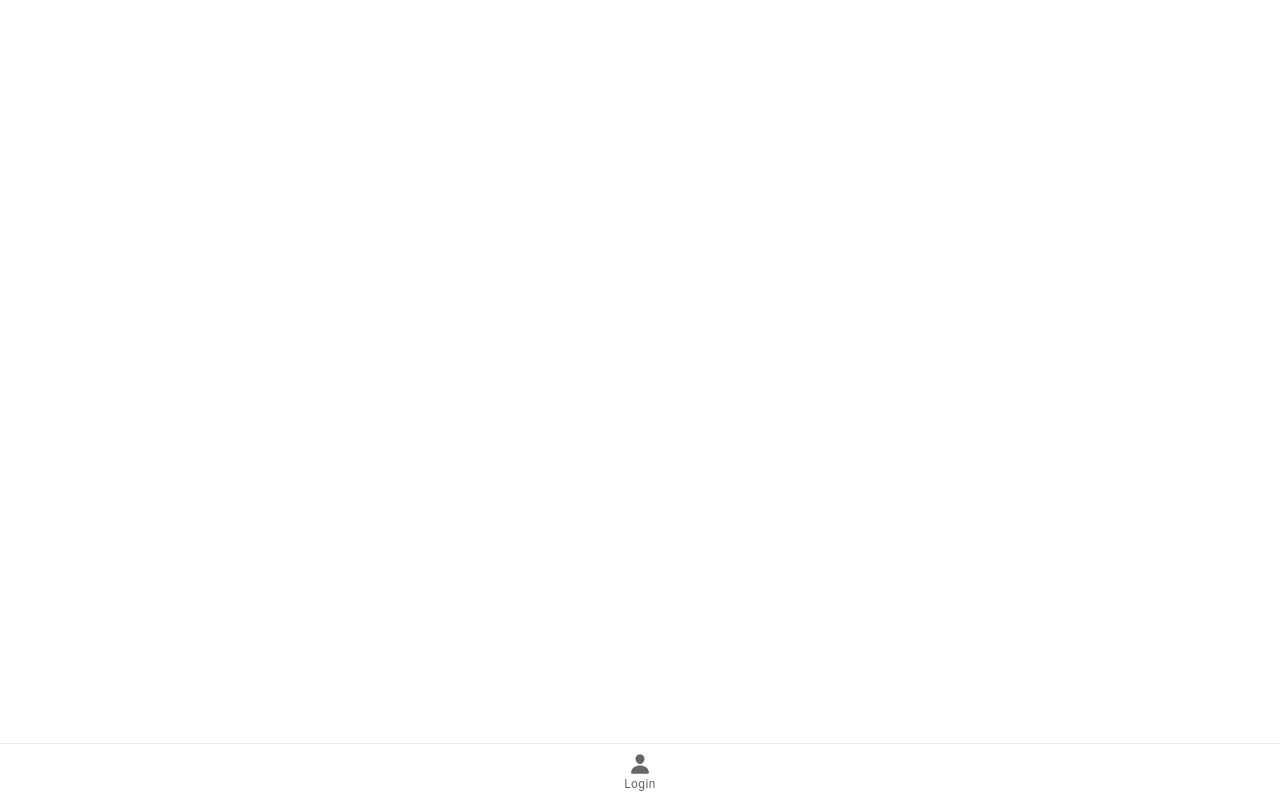
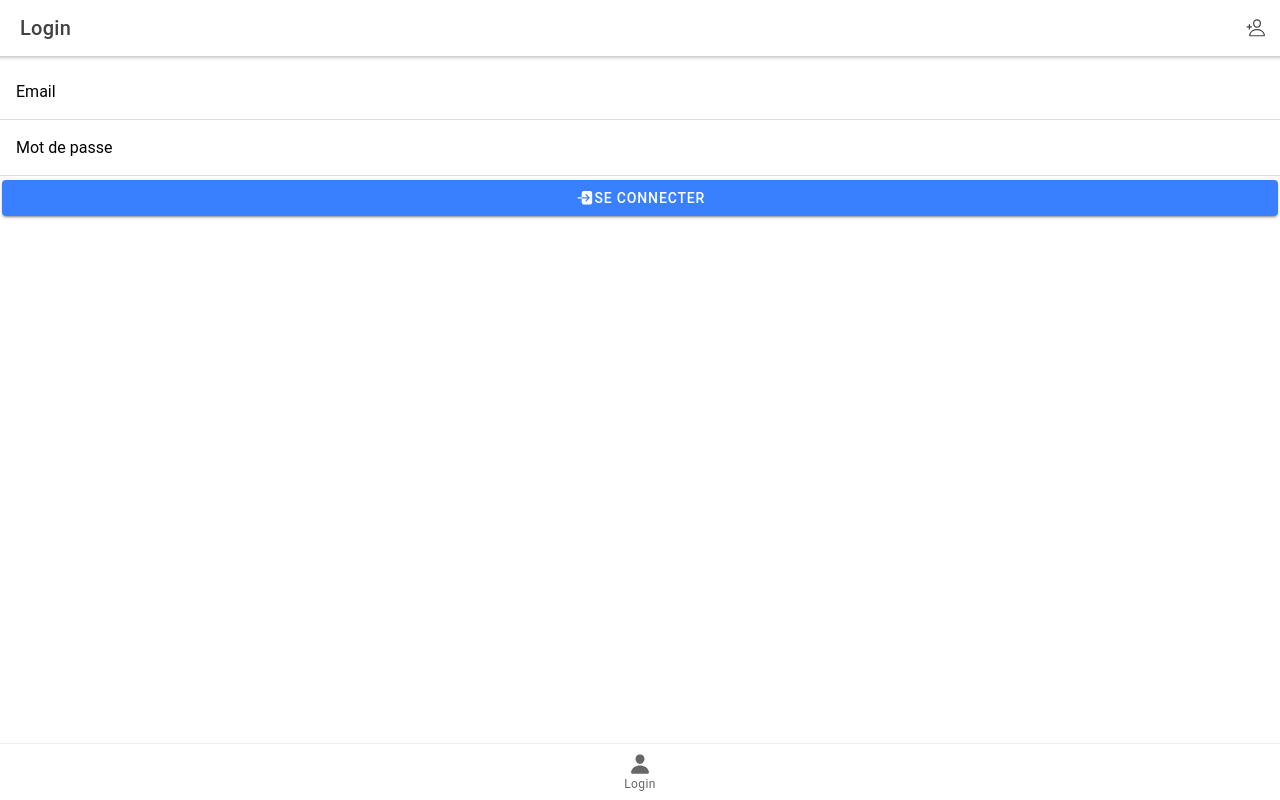
Before and after one commit to Nancia1586/Front-Mobile28, a React (Create React App) app in the folder IonicProject/: page /login in a window 1280 px wide. Built offline with nearby package versions, Linux system fonts and the light colour scheme.

Commit message:
modif 02:05

```diff
--- a/IonicProject/src/App.tsx
+++ b/IonicProject/src/App.tsx
@@ -34,6 +34,8 @@ import HistoriqueRechargeCompte from './pages/HistoriqueRechargeCompte';
 import ListeEnchere from './pages/ListeEnchere';
 import Profil from './pages/Profil';
 import DetailEnchere from './pages/DetailEnchere';
+import Login from './pages/Login';
+import Subscribe from './pages/Subscribe';
 
 setupIonicReact();
 
@@ -54,6 +56,12 @@ const App: React.FC = () => (
           <Route path="/profil">
             <Profil />
           </Route>
+          <Route path="/login">
+            <Login />
+          </Route>
+          <Route path="/subscribe">
+            <Subscribe />
+          </Route>
           <Route exact path="/">
             <Redirect to="/login" />
           </Route>
--- /dev/null
+++ b/IonicProject/src/pages/Login.tsx
@@ -0,0 +1,83 @@
+import { IonAlert, IonButton, IonButtons, IonContent, IonHeader, IonIcon, IonInput, IonItem, IonLabel, IonList, IonPage, IonTitle, IonToolbar } from '@ionic/react';
+import {logIn, personAddOutline, warningOutline} from 'ionicons/icons';
+import { useState } from 'react';
+import { useHistory } from 'react-router';
+import './Login.css';
+
+const Login: React.FC = () => {
+  const[email,setEmail] = useState<string>();
+  const[password,setPassword] = useState<string>();
+  const history = useHistory();
+  const [error,setError] = useState('');
+  const [showAlert, setShowAlert] = useState(false);
+
+
+  const handleLogin = async (event:React.FormEvent<HTMLFormElement>)=>{
+    event.preventDefault();
+
+    await fetch("http://localhost:8787/clients/login?email="+email+"&mdp="+password,{method:"POST"})
+    .then((response)=>response.json())
+    .then((resultat)=>{
+      if(resultat.error){
+        //console.log(resultat.error);
+        throw new Error(resultat.error.message);
+      }
+      //console.log(typeof resultat.data.data.token);
+      localStorage.setItem("token",resultat.data.data.token);
+      history.push('/liste_enchere');///ATO LE MIOVA ANZE ANDEHANANY
+
+    })
+    .catch((error:Error)=>{
+      //console.log("error: "+error.message);
+      setError(error.message);
+      setShowAlert(true);
+    });
+    //console.log('ato')
+    //response.json()
+
+
+  }
+
+  return (
+    <IonPage>
+      <IonHeader>
+        <IonToolbar>
+          <IonTitle>Login</IonTitle>
+          <IonButtons slot="end">
+            <IonButton onClick={()=>history.push('/subscribe')}>
+              <IonIcon icon={personAddOutline} />
+            </IonButton>
+          </IonButtons>
+        </IonToolbar>
+      </IonHeader>
+      <IonContent fullscreen>
+        <form onSubmit={handleLogin}>
+          <IonList>
+            <IonItem>
+              <IonLabel position="floating">Email</IonLabel>
+              <IonInput placeholder="Entrer votre email" type='email' onIonChange={(event)=>setEmail(event.target.value as string)}></IonInput>
+            </IonItem>
+            <IonItem>
+              <IonLabel position="floating">Mot de passe</IonLabel>
+              <IonInput placeholder="Entrer votre mot de passe" type='password' onIonChange={(event)=>setPassword(event.target.value as string)}></IonInput>
+            </IonItem>
+            <IonButton expand="block" type='submit'>
+              <IonIcon icon={logIn}/>Se connecter
+            </IonButton>
+
+          </IonList>
+          <IonAlert
+            isOpen={showAlert}
+            onDidDismiss={() => setShowAlert(false)}
+            header={"Alert"}
+            subHeader={error}
+            //message="This is an alert!"
+            buttons={['OK']}
+          />
+        </form>
+      </IonContent>
+    </IonPage>
+  );
+};
+
+export default Login;
--- /dev/null
+++ b/IonicProject/src/pages/Subscribe.tsx
@@ -0,0 +1,57 @@
+import { IonButton, IonContent, IonHeader, IonIcon, IonInput, IonItem, IonLabel, IonList, IonPage, IonTitle, IonToolbar } from '@ionic/react';
+import {person, personAddOutline} from 'ionicons/icons';
+import React, { useState } from 'react';
+import { useHistory } from 'react-router';
+import './Login.css';
+
+const Subsribe: React.FC = () => {
+    const [nom,setNom] = useState<string>();
+    const[email,setEmail] = useState<string>();
+    const[password,setPassword] = useState<string>();
+    const history = useHistory();
+
+    const handleSubscribe = async (event:React.FormEvent<HTMLFormElement>)=>{
+        event.preventDefault();
+        await fetch("http://localhost:8787/clients/client?nom="+nom+"&email="+email+"&password="+password,{method:"POST"})
+        .then((response)=>{
+            if(!response.ok){
+                throw new Error()
+            }
+            history.push('/login');///ATO LE MIOVA ANZE ANDEHANANY
+        }).catch((error:Error)=>{
+            console.log(error);
+        });
+    }
+
+
+  return (
+    <IonPage>
+      <IonHeader>
+        <IonToolbar>
+          <IonTitle>S'inscrire</IonTitle>
+        </IonToolbar>
+      </IonHeader>
+      <IonContent fullscreen>
+        <form onSubmit={handleSubscribe}>
+        <IonList>
+          <IonItem>
+            <IonLabel position="floating">Nom</IonLabel>
+            <IonInput placeholder="Entrer votre nom" type='text' onIonChange={(event)=>setNom(event.target.value as string)}></IonInput>
+          </IonItem>
+          <IonItem>
+            <IonLabel position="floating">Email</IonLabel>
+            <IonInput placeholder="Entrer votre email" type='email' onIonChange={(event)=>setEmail(event.target.value as string)}></IonInput>
+          </IonItem>
+          <IonItem>
+            <IonLabel position="floating">Mot de passe</IonLabel>
+            <IonInput placeholder="Entrer votre mot de passe" type='password' onIonChange={(event)=>setPassword(event.target.value as string)}></IonInput>
+          </IonItem>
+          <IonButton expand="block" type='submit'>S'inscrire</IonButton>
+        </IonList>
+        </form>
+      </IonContent>
+    </IonPage>
+  );
+};
+
+export default Subsribe;
```
Also changed, not shown: IonicProject/src/pages/Login.css (added).
